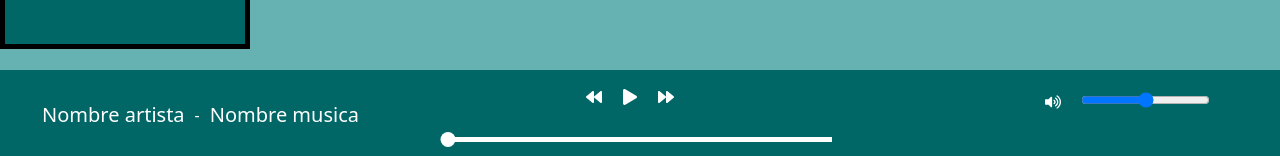
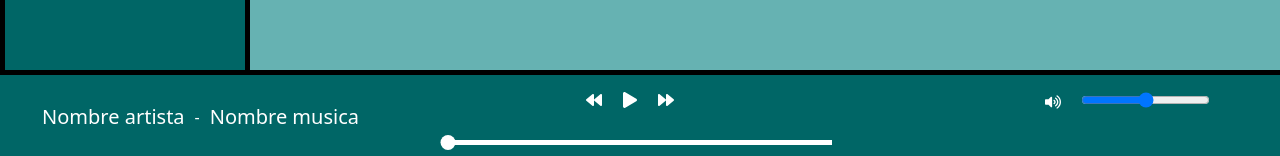
Before and after one commit to IVANCCAMA/Spotify-React, a React (Create React App) app in the folder spotify/: page /lista-canciones/1 in a window 1280 px wide. Shown: the part 641-797 px from the top of the page. Built offline with nearby package versions, Linux system fonts and the light colour scheme; no server answers.

Commit message:
borde aumentado para la barra de reproduccion

```diff
--- a/spotify/src/components/estilosReproductor.css
+++ b/spotify/src/components/estilosReproductor.css
@@ -11,6 +11,7 @@
   bottom: 0;  /* Alinea el reproductor al fondo de la página */
   left: 0;  /* Alinea el reproductor a la izquierda de la página */
   z-index: 1000;  /* Asegura que el reproductor esté encima de otros elementos */
+  border-top: 5px solid black;
 }
 
 
--- a/spotify/src/components/menuLateral.css
+++ b/spotify/src/components/menuLateral.css
@@ -1,7 +1,7 @@
 /* MENU */
 .menu {
 
-  height: 86.2%;
+  height: 100%;
   width: 250px;
   position: fixed;
   z-index: 1;
```
